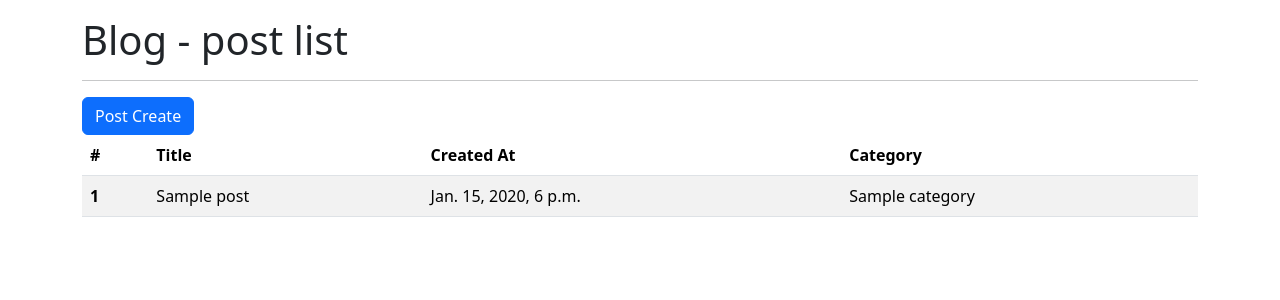
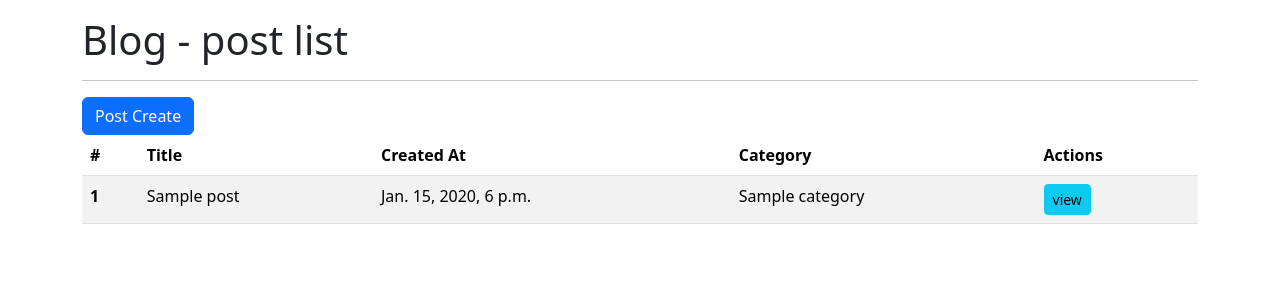
Before and after one commit to labu8712/django-blog-202411, a Django app: page /blog/posts/ in a window 1280 px wide. Shown: the top 300 px of the page. Run offline with Django 5.2, Linux system fonts and the light colour scheme; tables that the repository leaves empty hold one stand-in row (values such as "Sample post"); some libraries are stand-ins or nearby versions.

Commit message:
Add view btn in list

```diff
--- a/blog/templates/blog/post_list.html
+++ b/blog/templates/blog/post_list.html
@@ -24,6 +24,9 @@
                 <th scope="col">
                     Category
                 </th>
+                <th scope="col">
+                    Actions
+                </th>
             </tr>
         </thead>
         <tbody>
@@ -41,6 +44,9 @@
                     <td>
                         {{ post.category.name }}
                     </td>
+                    <td>
+                        <a href="#" class="btn btn-info btn-sm" role="button">view</a>
+                    </td>
                 </tr>
             {% empty %}
                 <tr>
```
